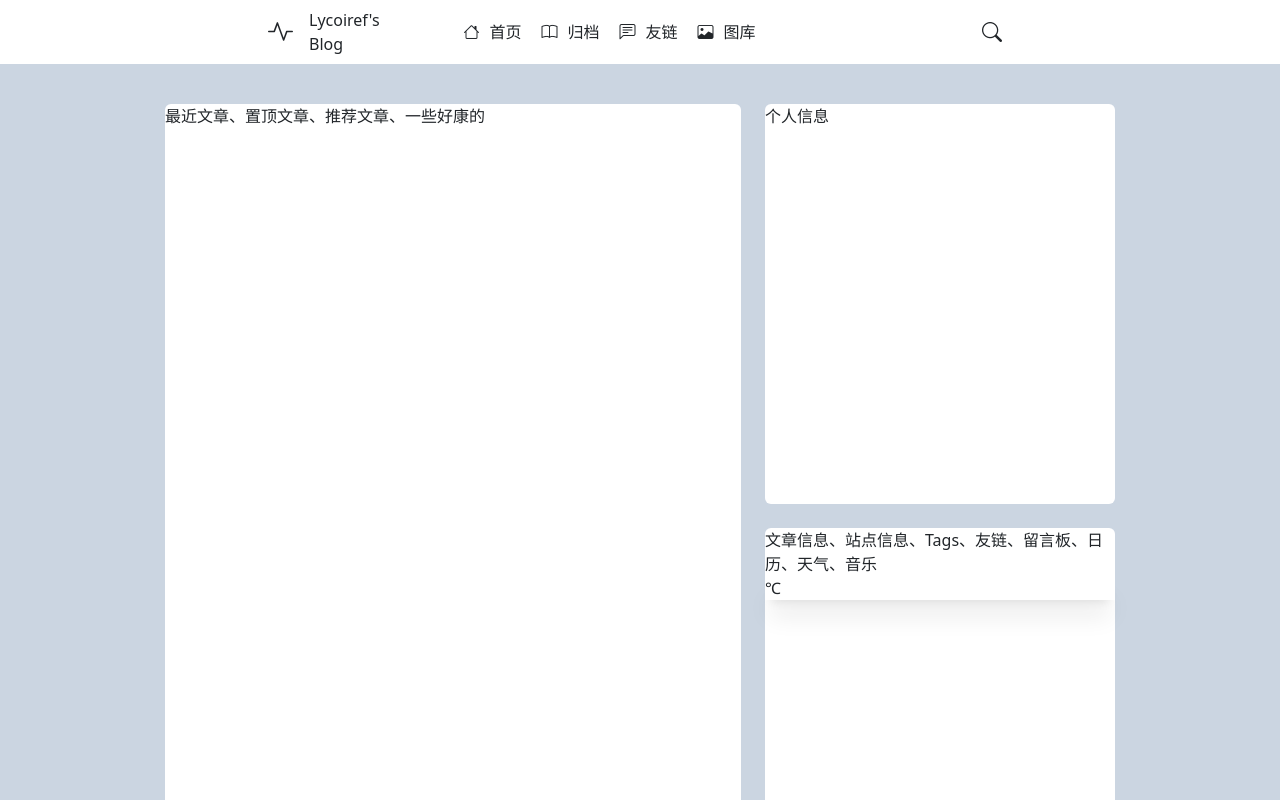
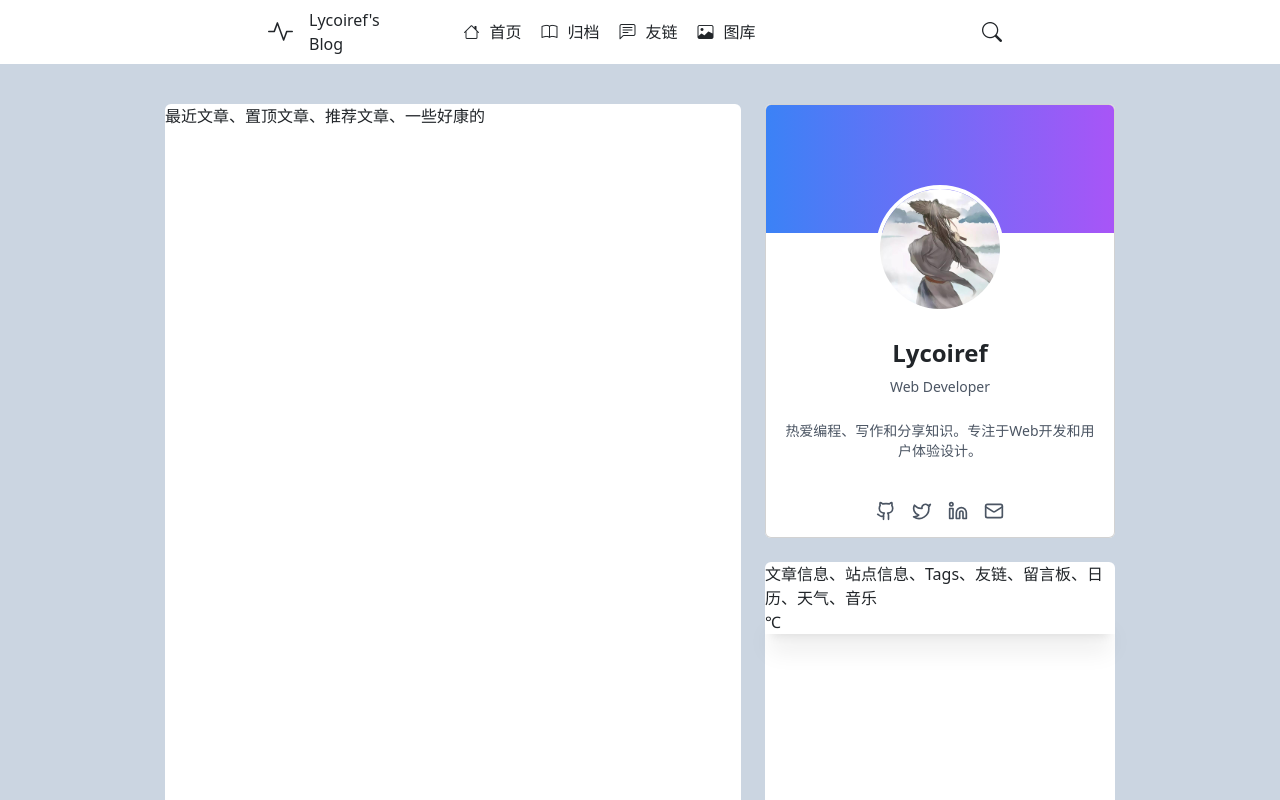
Before and after one commit to Lycoiref/Lycoiref, a Next.js app: page / in a window 1280 px wide. Shown: the top 800 px of the page. Built offline with nearby package versions, Linux system fonts and the light colour scheme; no server answers.

Commit message:
feat: add Profile Component

```diff
--- a/next.config.js
+++ b/next.config.js
@@ -7,6 +7,7 @@ const nextConfig = {
   env: {
     WEATHER_API_KEY: process.env.WEATHER_API_KEY,
   },
+  images: { unoptimized: true },
 }
 
 export default nextConfig
--- a/package.json
+++ b/package.json
@@ -20,6 +20,7 @@
     "github-markdown-css": "^5.4.0",
     "gray-matter": "^4.0.3",
     "highlight.js": "^11.9.0",
+    "lucide-react": "^0.468.0",
     "markdown-it": "^13.0.2",
     "markdown-it-anchor": "^8.6.7",
     "markdown-it-container": "^3.0.0",
--- a/src/app/page.tsx
+++ b/src/app/page.tsx
@@ -1,4 +1,5 @@
-import Weather from '../components/Home/Weather/Weather'
+import Profile from '@/components/Home/Profile'
+import Weather from '@/components/Home/Weather/Weather'
 
 export default function Home() {
   return (
@@ -8,7 +9,9 @@ export default function Home() {
           最近文章、置顶文章、推荐文章、一些好康的
         </div>
         <div className="w-[350px] flex flex-col gap-4">
-          <div className="w-full bg-white rounded-md h-[400px]">个人信息</div>
+          <div className="w-full bg-white rounded-md">
+            <Profile />
+          </div>
           <div className="w-full bg-white flex-grow rounded-md">
             文章信息、站点信息、Tags、友链、留言板、日历、天气、音乐
             <Weather />
--- /dev/null
+++ b/src/components/Home/Profile/index.tsx
@@ -0,0 +1,52 @@
+import { Github, Twitter, Linkedin, Mail } from 'lucide-react'
+import Image from 'next/image'
+
+export default function Profile() {
+  return (
+    <div className="card overflow-hidden">
+      <div className="h-32 bg-gradient-to-r from-blue-500 to-purple-500"></div>
+      <div className="card-body -mt-16 flex flex-col items-center">
+        <div className="h-32 w-32 border-4 border-white rounded-full">
+          <Image
+            src="/Lycoiref.jpg"
+            alt="John Doe"
+            className="rounded-full"
+            width={128}
+            height={128}
+          />
+        </div>
+        <h2 className="mt-4 text-2xl font-bold">Lycoiref</h2>
+        <p className="text-sm text-gray-600">Web Developer</p>
+        <p className="mt-2 text-center text-sm text-gray-600">
+          热爱编程、写作和分享知识。专注于Web开发和用户体验设计。
+        </p>
+        <div className="mt-4 flex space-x-4">
+          <a
+            href="https://github.com"
+            target="_blank"
+            rel="noopener noreferrer"
+          >
+            <Github className="h-5 w-5 text-gray-600 hover:text-gray-900" />
+          </a>
+          <a
+            href="https://twitter.com"
+            target="_blank"
+            rel="noopener noreferrer"
+          >
+            <Twitter className="h-5 w-5 text-gray-600 hover:text-gray-900" />
+          </a>
+          <a
+            href="https://linkedin.com"
+            target="_blank"
+            rel="noopener noreferrer"
+          >
+            <Linkedin className="h-5 w-5 text-gray-600 hover:text-gray-900" />
+          </a>
+          <a href="mailto:john@example.com">
+            <Mail className="h-5 w-5 text-gray-600 hover:text-gray-900" />
+          </a>
+        </div>
+      </div>
+    </div>
+  )
+}
```
Also changed, not shown: public/Lycoiref.jpg (added), 1 other file (tests, documents, lock files or other folders).
